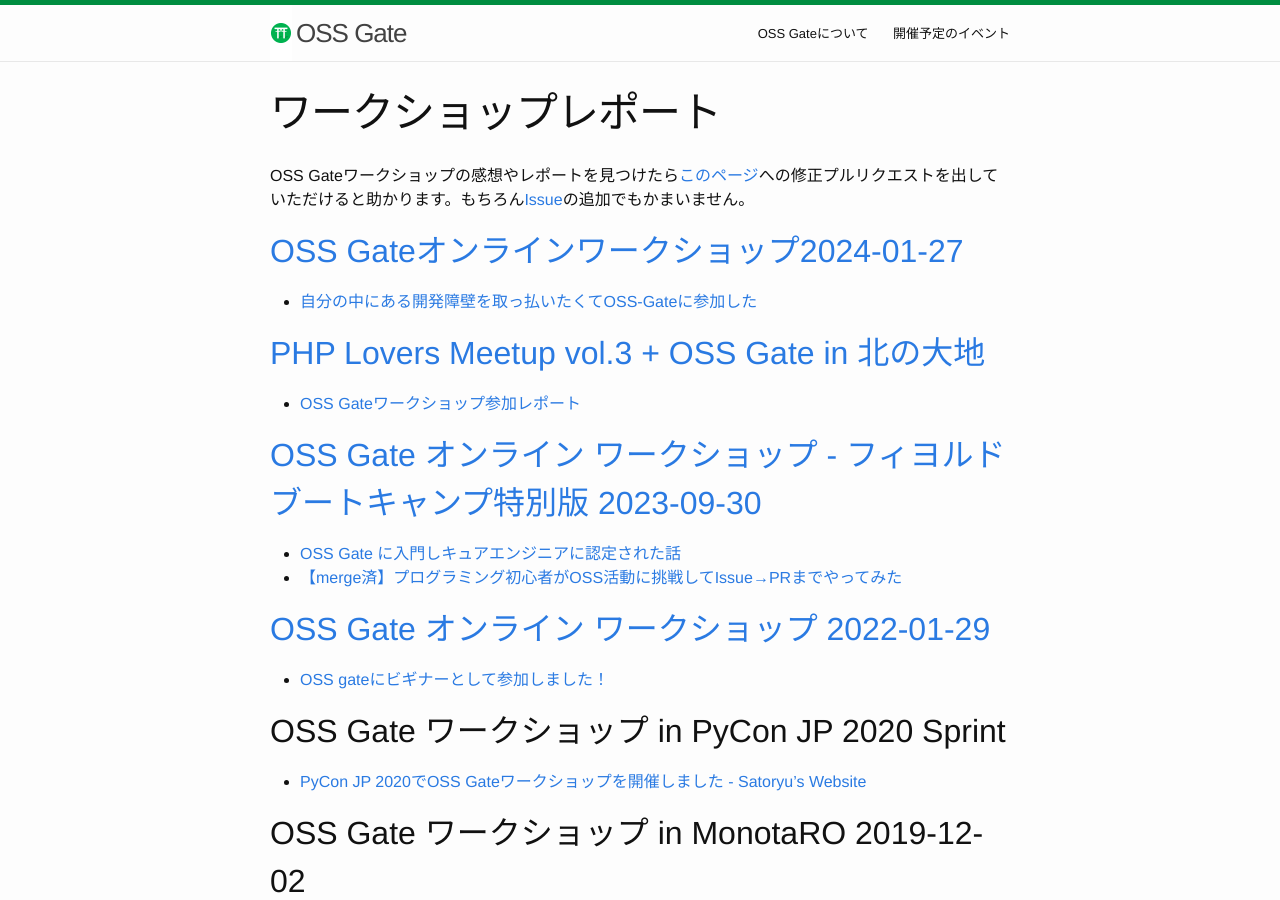
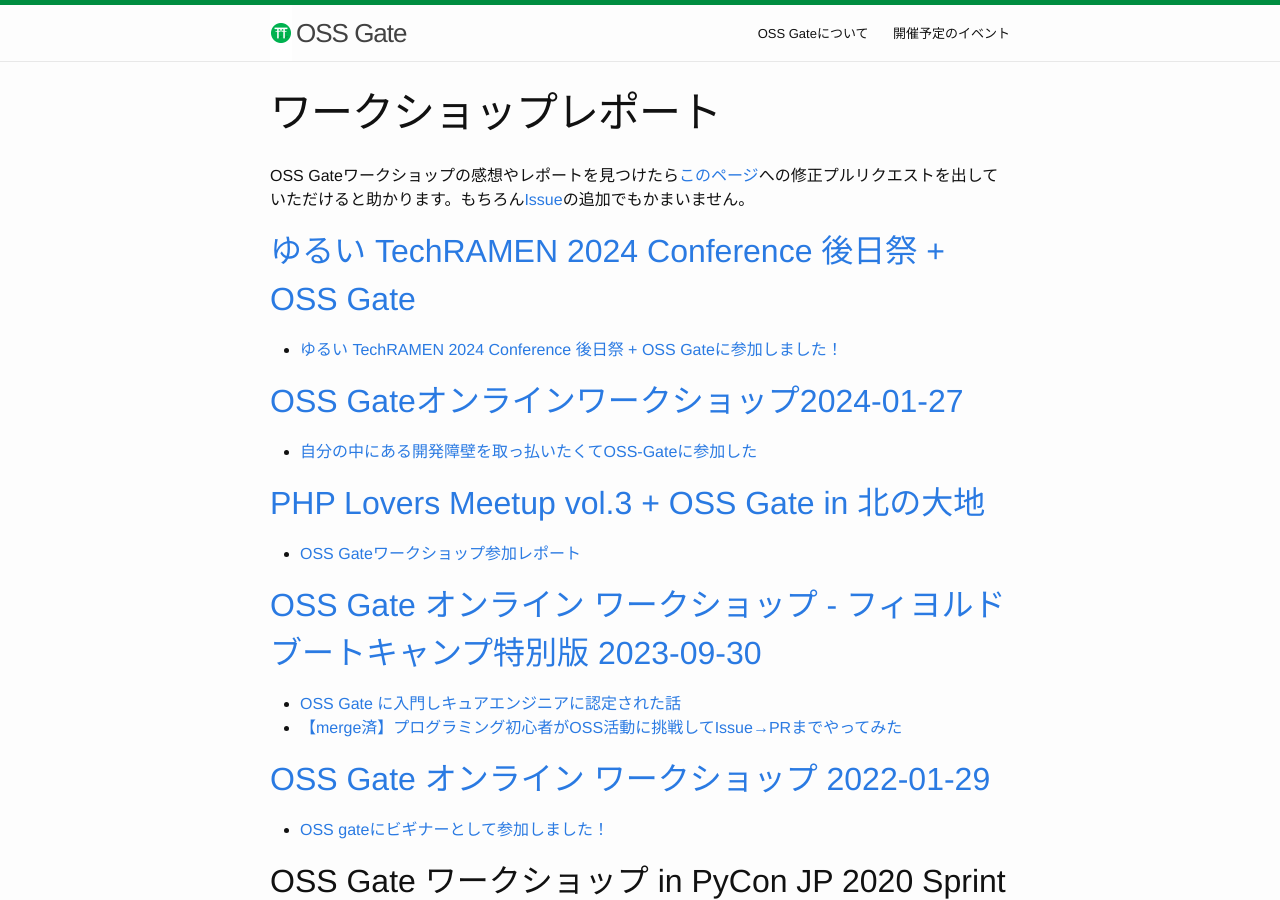
Before and after one commit to oss-gate/oss-gate.github.io, a Jekyll site: the page built from workshop/report.md, in a window 1280 px wide and 900 px high. Built offline with Jekyll 4.4.1, drawn with Linux system fonts in a browser that asks for light colours; comment, search, counter and statistics services are not loaded.

Commit message:
append a new report of Yuruasa(2024-07-28) (#122)
昨日開催された[ゆるい TechRAMEN 2024 Conference 後日祭 + OSS
Gate](https://asahikawa.connpass.com/event/316242/)の参加ブログを追加しました。
ご確認をお願いします。

```diff
--- a/workshop/report.md
+++ b/workshop/report.md
@@ -4,6 +4,9 @@
 ---
 
 OSS Gateワークショップの感想やレポートを見つけたら[このページ](https://github.com/oss-gate/oss-gate.github.io/blob/master/workshop/report.md)への修正プルリクエストを出していただけると助かります。もちろん[Issue](https://github.com/oss-gate/oss-gate.github.io/issues)の追加でもかまいません。
+
+## [ゆるい TechRAMEN 2024 Conference 後日祭 + OSS Gate](https://asahikawa.connpass.com/event/316242/)
+  * [ゆるい TechRAMEN 2024 Conference 後日祭 + OSS Gateに参加しました！](https://note.com/_tetrapod/n/n0dc39e9e6da4)
 
 ## [OSS Gateオンラインワークショップ2024-01-27](https://oss-gate.doorkeeper.jp/events/161082)
   * [自分の中にある開発障壁を取っ払いたくてOSS-Gateに参加した](https://note.com/012xx_/n/nfbe044ec391e?sub_rt=share_pw)
```
